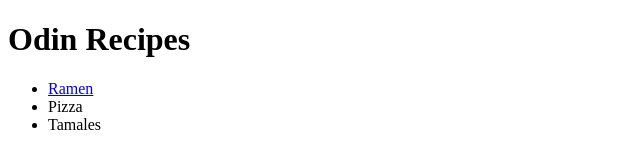
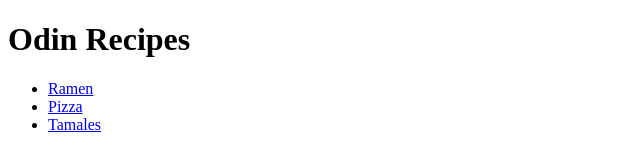
Before and after one commit to straylight-dev/odin-recipes, a plain HTML site: page index.html in a window 1280 px wide. Shown: the whole page, without its empty margins (0-640 px from the left). Drawn offline with Linux system fonts and the light colour scheme.

Commit message:
Create links to pizza.html and tamales.html

```diff
--- a/index.html
+++ b/index.html
@@ -9,8 +9,8 @@
         <h1>Odin Recipes</h1>
         <ul>
             <li><a href="./recipes/ramen.html">Ramen</a></li>
-            <li>Pizza</li>
-            <li>Tamales</li>
+            <li><a href="./recipes/pizza.html">Pizza</a></li>
+            <li><a href="./recipes/tamales.html">Tamales</a></li>
         </ul>
     </body>
 </html>
```
